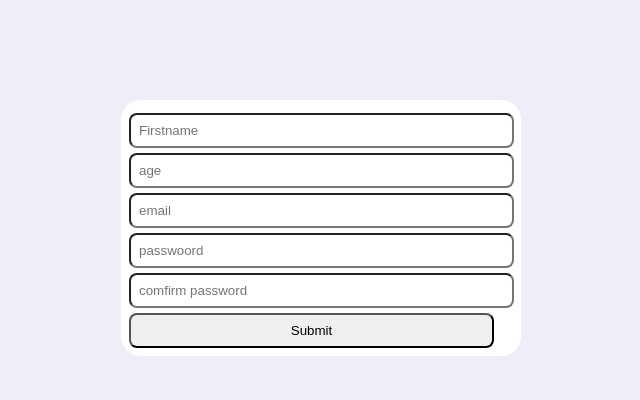
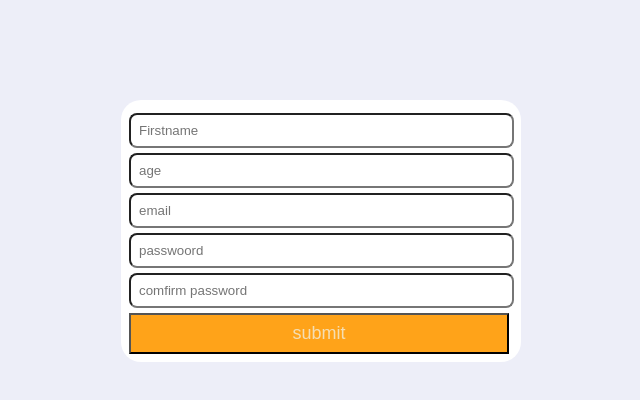
Before and after one commit to RadimYassin/form-validation, a React (Create React App) app: page / in a window 1280 px wide. Shown: the top 400 px of the page, without its empty margins (319-959 px from the left). Built offline with nearby package versions, Linux system fonts and the light colour scheme.

Commit message:
Update Form.js

```diff
--- a/src/component/Form.js
+++ b/src/component/Form.js
@@ -32,7 +32,7 @@ export default function Form() {
       <p>{errors.comfirmPass && "password not comfrimed"}</p>
 
 
-      <input type="submit" />
+      <button>submit</button>
     </form>
   );
 }
```
